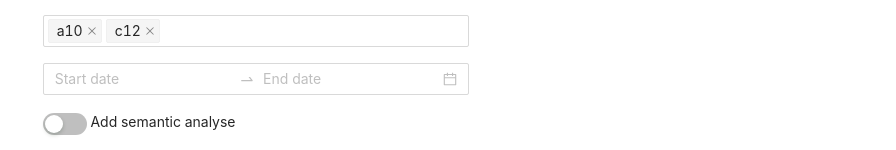
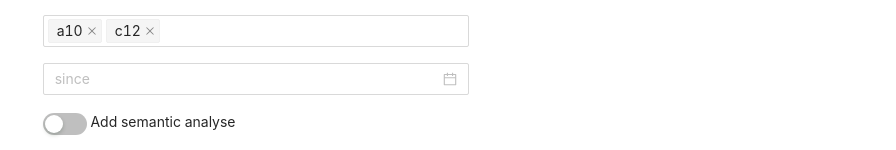
Before and after one commit to Yassine-cheffai/datasets-generator, a React (Create React App) app: page / in a window 1280 px wide. Shown: the part 173-323 px from the top of the page, without its empty margins (384-1280 px from the left). Built offline with nearby package versions, Linux system fonts and the light colour scheme.

Commit message:
since date

```diff
--- a/src/App.tsx
+++ b/src/App.tsx
@@ -5,7 +5,6 @@ import './App.css';
 
 const { Title, Link} = Typography;
 const { Option } = Select;
-const { RangePicker } = DatePicker;
 
 const children = [<Option key={"1"} value="1">1</Option>,
 <Option key={"2"} value="2">2</Option>,];
@@ -24,7 +23,11 @@ const App = () => {
       <div>
         <Row>
             <Col span={8} offset={8}>
-                <Title level={3} style={{ marginTop: "20px", marginBottom: "80px", textAlign: "center"}}>Twitter DataSets Builder</Title>
+                <Title level={3} style={{ marginTop: "20px",
+                                          marginBottom: "80px",
+                                          textAlign: "center"}}>
+                                          Twitter DataSets Builder
+                </Title>
             </Col>
         </Row>
         <Row>
@@ -45,7 +48,7 @@ const App = () => {
         </Row>
         <Row>
             <Col span={8} offset={8} style={{ padding: '8px 0' }}>
-                <RangePicker style={{ width: '100%' }}/>
+                <DatePicker style={{ width: '100%' }} placeholder="since"/>
             </Col>
         </Row>
         <Row>
```
